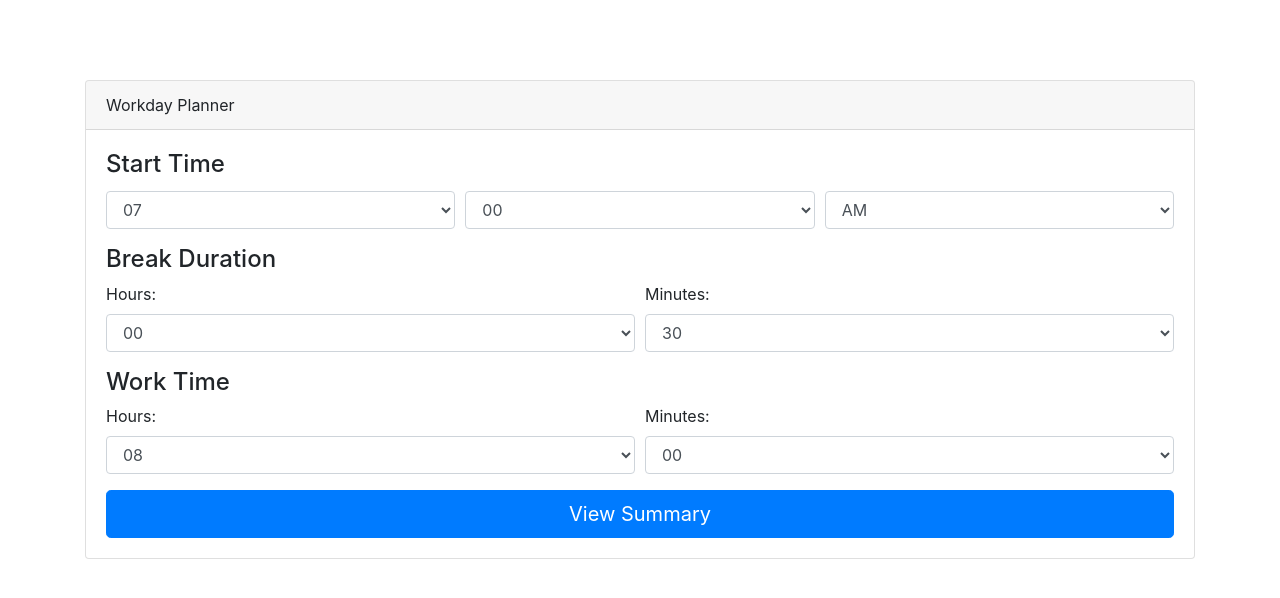
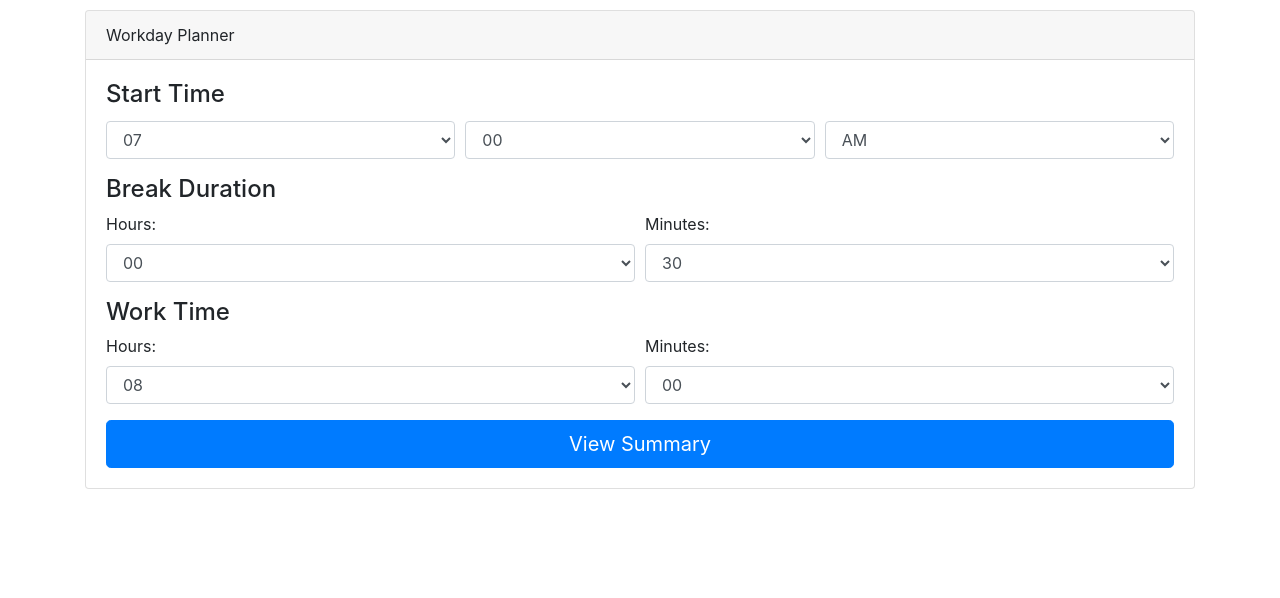
Before and after one commit to ryanmccormick/WorkTimeTracker, an Angular app: page / in a window 1280 px wide. Shown: the top 598 px of the page. Built offline with nearby package versions, Linux system fonts and the light colour scheme; what @ngui/datetime-picker would draw is missing.

Commit message:
remove unused styles

```diff
--- a/src/styles.scss
+++ b/src/styles.scss
@@ -2,9 +2,5 @@
 @import "~bootstrap/scss/bootstrap";
 
 body {
-  padding-top: 5rem;
+  padding-top: 10px;
 }
-.starter-template {
-  // padding: 3rem 1.5rem;
-  text-align: center;
-}
```
